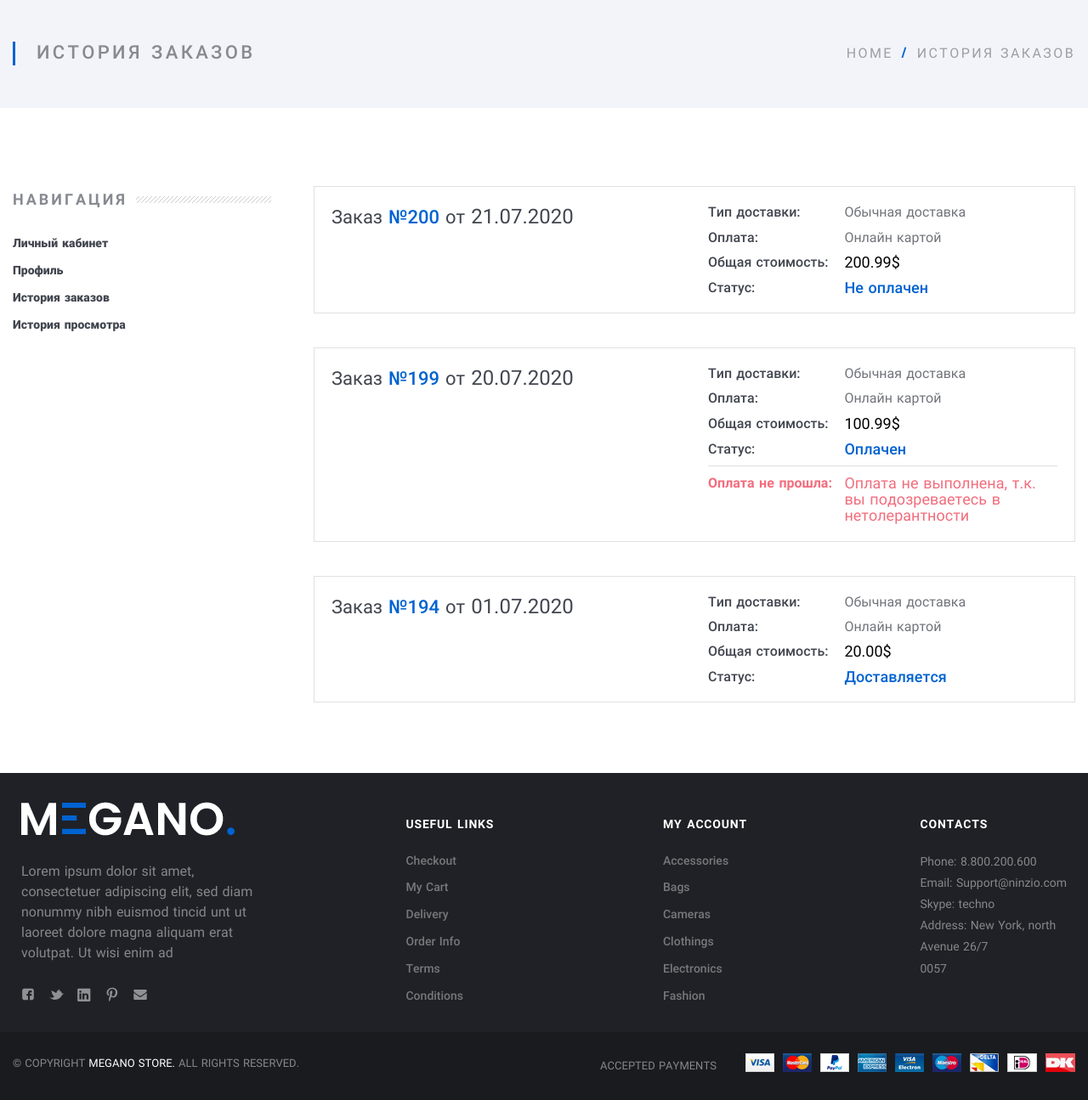
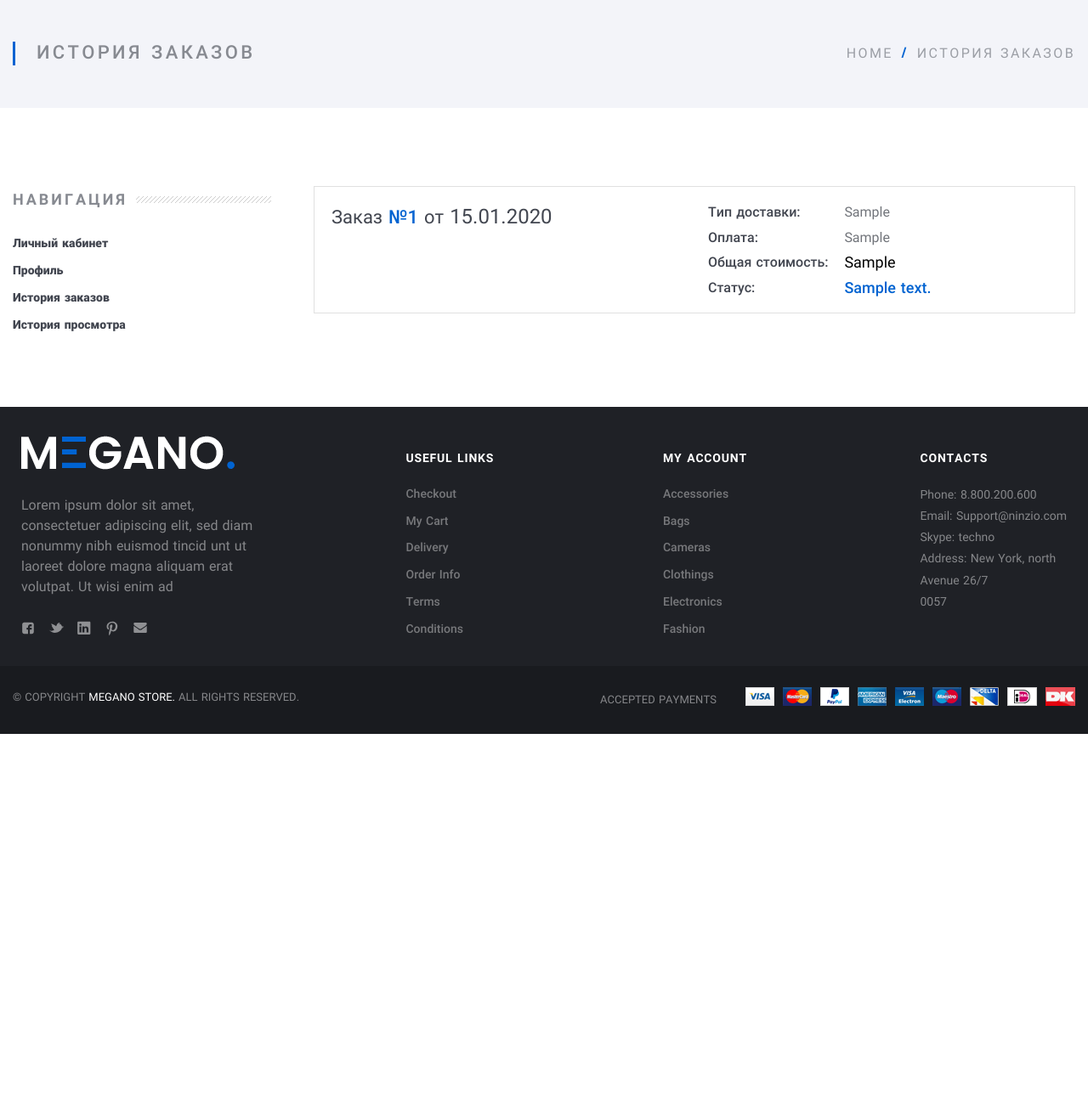
Before and after one commit to ArgunovFedor/python_django_diploma, a Django app: template online_shop/templates/django-frontend/order/historyorder.html in a window 1280 px wide. Shown: the part 261-1556 px from the top of the page at 85% size. After the commit the page ends 1125 px from the top, so only its background shows below. Run offline with Django 3.2, Linux system fonts and the light colour scheme; the template is opened without the code that fills it: most values are stand-ins (such as "Sample title", 1, 10 or a date in 2020); grey boxes marked "Sample" are stand-in pictures; parts of the project's set-up code (start-up, migrations or seed data) failed here and were passed over.

Commit message:
Step 3. Разработка страницы истории заказов

```diff
--- a/online_shop/app_goods/models.py
+++ b/online_shop/app_goods/models.py
@@ -118,10 +118,15 @@ class Order(models.Model):
     payment_method = models.CharField(max_length=2, choices=PAYMENT_METHODS, verbose_name='Способ оплаты')
     account_number = models.IntegerField(null=True, verbose_name='номер счёта')
     is_success = models.BooleanField(default=True)
+
     class Meta:
         db_table = 'Order'
+
     def __str__(self):
         return ' '.join([str(self.id), self.user.username, self.created_at.strftime('%d/%m/%y')])
+
+    def get_absolute_url(self):
+        return reverse('one-order', args=[str(self.id)])
 
 
 class ShoppingCardItemLog(models.Model):
--- a/online_shop/app_goods/urls.py
+++ b/online_shop/app_goods/urls.py
@@ -14,7 +14,7 @@ urlpatterns = [
     path('sale/', sale_view, name='sale'),
     path('product/<int:pk>/', ProductDetailView.as_view(), name='product'),
     path('historyorder/', history_order_view, name='history-order'),
-    path('oneorder/', one_order_view, name='one-order'),
+    path('oneorder/<int:id>/', one_order_view, name='one-order'),
     path('order/', order_view, name='order'),
     path('order/<int:pk>/', order_view, name='order'),
     path('addCartItem/', add_cart_item_view, name='add-cart-item'),
--- a/online_shop/templates/django-frontend/order/historyorder.html
+++ b/online_shop/templates/django-frontend/order/historyorder.html
@@ -27,114 +27,46 @@
                 {% include "users/navigation_bar.html" %}
                 <div class="Section-content">
                     <div class="Orders">
+                        {% for item in items %}
                             <div class="Order Order_anons">
                                 <div class="Order-personal">
                                     <div class="row">
-                  <div class="row-block"><a class="Order-title" href="oneorder.html">Заказ&#32;<span class="Order-numberOrder">№200</span>&#32;от&#32;<span class="Order-dateOrder">21.07.2020</span></a>
+                                        <div class="row-block"><a class="Order-title"
+                                                                  href="{{ item.get_absolute_url }}">Заказ&#32;<span
+                                                class="Order-numberOrder">№{{ item.id }}</span>&#32;от&#32;<span
+                                                class="Order-dateOrder">{{ item.created_at|date:"d.m.Y" }}</span></a>
                                         </div>
                                         <div class="row-block">
                                             <div class="Order-info Order-info_delivery">
                                                 <div class="Order-infoType">Тип доставки:
                                                 </div>
-                      <div class="Order-infoContent">Обычная доставка
+                                                <div class="Order-infoContent">{{ item.delivery_method }}
                                                 </div>
                                             </div>
                                             <div class="Order-info Order-info_pay">
                                                 <div class="Order-infoType">Оплата:
                                                 </div>
-                      <div class="Order-infoContent">Онлайн картой
+                                                <div class="Order-infoContent">{{ item.payment_method }}
                                                 </div>
                                             </div>
                                             <div class="Order-info">
                                                 <div class="Order-infoType">Общая стоимость:
                                                 </div>
-                      <div class="Order-infoContent"><span class="Order-price">200.99$</span>
+                                                <div class="Order-infoContent"><span
+                                                        class="Order-price">{{ item.check_summ }}</span>
                                                 </div>
                                             </div>
                                             <div class="Order-info Order-info_status">
                                                 <div class="Order-infoType">Статус:
                                                 </div>
-                      <div class="Order-infoContent">Не оплачен
+                                                <div class="Order-infoContent">{{ item.description }}
                                                 </div>
                                             </div>
                                         </div>
                                     </div>
                                 </div>
                             </div>
-            <div class="Order Order_anons">
-              <div class="Order-personal">
-                <div class="row">
-                  <div class="row-block"><a class="Order-title" href="oneorder.html">Заказ&#32;<span class="Order-numberOrder">№199</span>&#32;от&#32;<span class="Order-dateOrder">20.07.2020</span></a>
-                  </div>
-                  <div class="row-block">
-                    <div class="Order-info Order-info_delivery">
-                      <div class="Order-infoType">Тип доставки:
-                      </div>
-                      <div class="Order-infoContent">Обычная доставка
-                      </div>
-                    </div>
-                    <div class="Order-info Order-info_pay">
-                      <div class="Order-infoType">Оплата:
-                      </div>
-                      <div class="Order-infoContent">Онлайн картой
-                      </div>
-                    </div>
-                    <div class="Order-info">
-                      <div class="Order-infoType">Общая стоимость:
-                      </div>
-                      <div class="Order-infoContent"><span class="Order-price">100.99$</span>
-                      </div>
-                    </div>
-                    <div class="Order-info Order-info_status">
-                      <div class="Order-infoType">Статус:
-                      </div>
-                      <div class="Order-infoContent">Оплачен
-                      </div>
-                    </div>
-                    <div class="Order-info Order-info_error">
-                      <div class="Order-infoType">Оплата не прошла:
-                      </div>
-                      <div class="Order-infoContent">Оплата не выполнена, т.к. вы подозреваетесь в нетолерантности
-                      </div>
-                    </div>
-                  </div>
-                </div>
-              </div>
-            </div>
-            <div class="Order Order_anons">
-              <div class="Order-personal">
-                <div class="row">
-                  <div class="row-block"><a class="Order-title" href="oneorder.html">Заказ&#32;<span class="Order-numberOrder">№194</span>&#32;от&#32;<span class="Order-dateOrder">01.07.2020</span></a>
-                  </div>
-                  <div class="row-block">
-                    <div class="Order-info Order-info_delivery">
-                      <div class="Order-infoType">Тип доставки:
-                      </div>
-                      <div class="Order-infoContent">Обычная доставка
-                      </div>
-                    </div>
-                    <div class="Order-info Order-info_pay">
-                      <div class="Order-infoType">Оплата:
-                      </div>
-                      <div class="Order-infoContent">Онлайн картой
-                      </div>
-                    </div>
-                    <div class="Order-info">
-                      <div class="Order-infoType">Общая стоимость:
-                      </div>
-                      <div class="Order-infoContent"><span class="Order-price">20.00$</span>
-                      </div>
-                    </div>
-                    <div class="Order-info Order-info_status">
-                      <div class="Order-infoType">Статус:
-                      </div>
-                      <div class="Order-infoContent">Доставляется
-                      </div>
-                    </div>
-                  </div>
-                </div>
-              </div>
-            </div>
+                        {% endfor %}
                     </div>
                 </div>
             </div>
--- a/online_shop/templates/django-frontend/users/account.html
+++ b/online_shop/templates/django-frontend/users/account.html
@@ -51,7 +51,7 @@
                 <div class="Order Order_anons">
                   <div class="Order-personal">
                     <div class="row">
-                      <div class="row-block"><a class="Order-title" href="{% url 'one-order' %}">Заказ&#32;<span class="Order-numberOrder">№200</span>&#32;от&#32;<span class="Order-dateOrder">21.07.2020</span></a>
+                      <div class="row-block"><a class="Order-title" href="">Заказ&#32;<span class="Order-numberOrder">№200</span>&#32;от&#32;<span class="Order-dateOrder">21.07.2020</span></a>
                         <div class="Account-editLink"><a href="{% url 'history-order' %}">История заказов</a>
                         </div>
                       </div>
```
Also changed, not shown: online_shop/app_goods/views.py (+12 -6 lines), README.md. Lines whose indentation alone changed are shown as unchanged.
